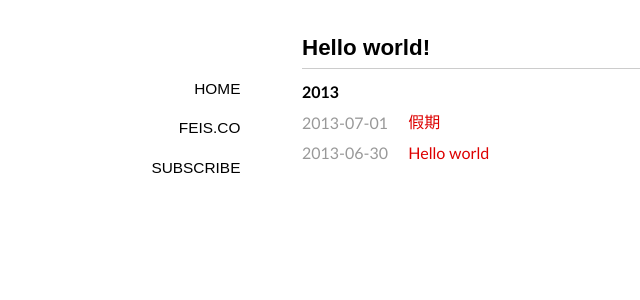
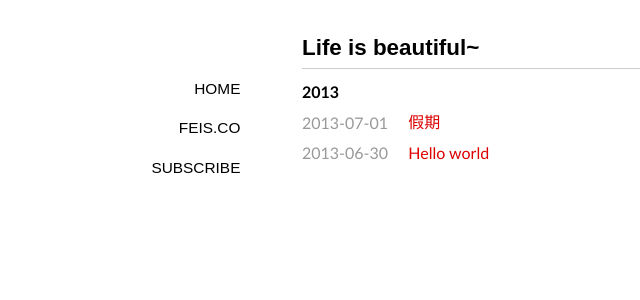
Before and after one commit to insolo/blog, a Jekyll site: the page built from index.md, in a window 1280 px wide. Shown: the top 300 px of the page, without its empty margins (38-678 px from the left). Built offline with Jekyll 4.4.1, drawn with Linux system fonts in a browser that asks for light colours; some web fonts are replaced; Markdown is read by kramdown in place of the engine named in the settings.

Commit message:
change blog title

```diff
--- a/index.md
+++ b/index.md
@@ -1,5 +1,5 @@
 ---
-title: Hello world!
+title: Life is beautiful~
 layout: page
 ---
 
```
